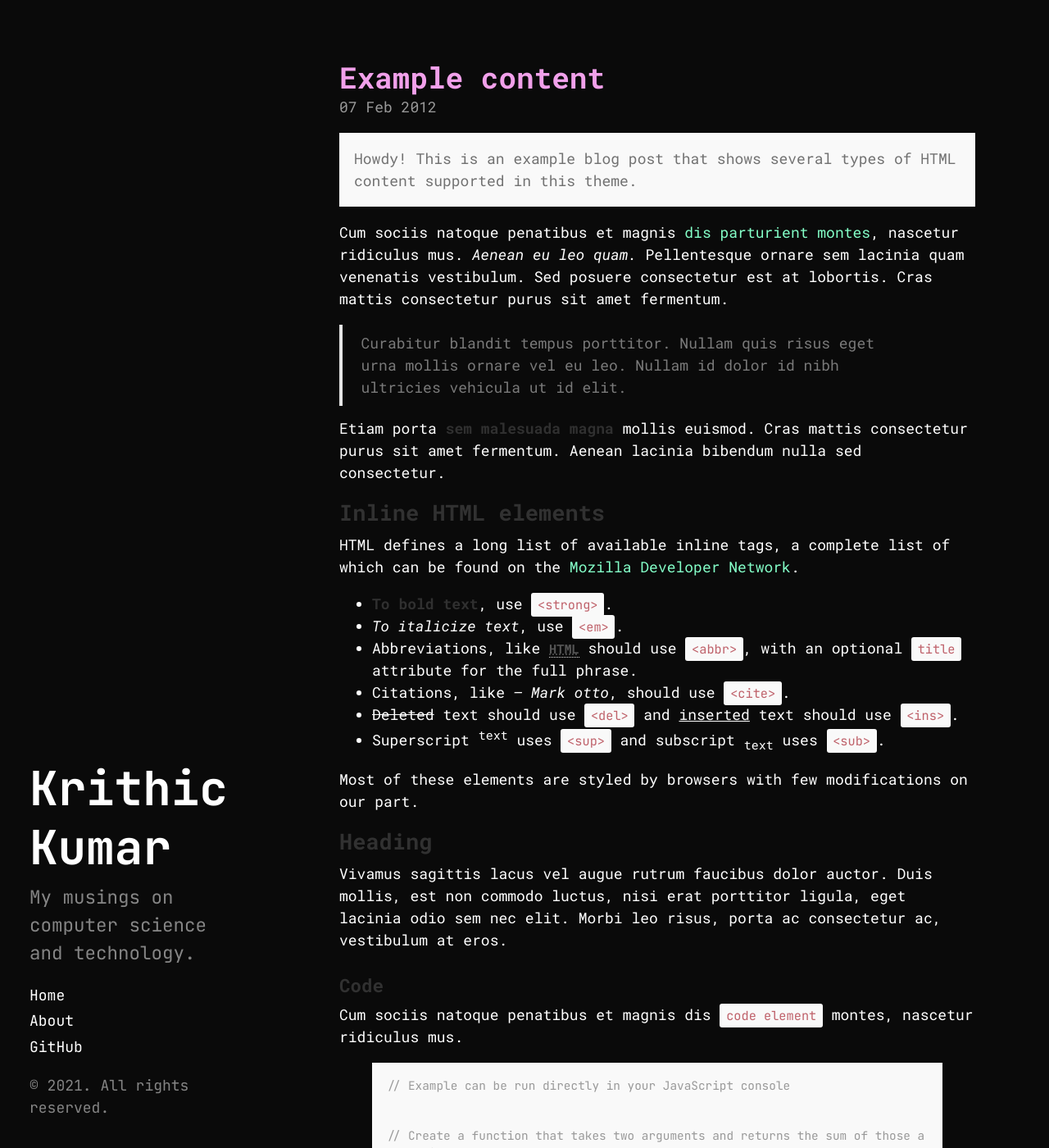
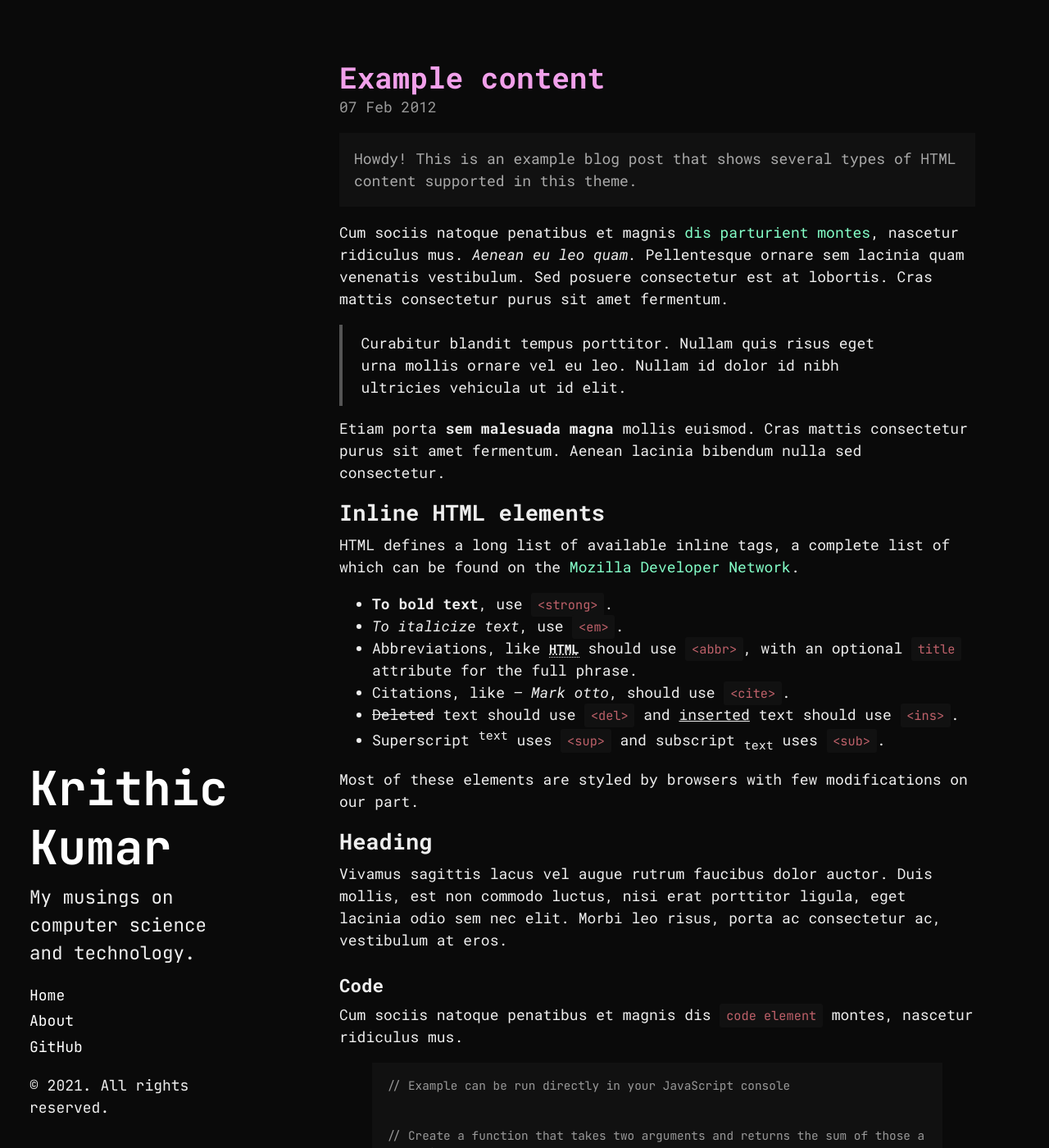
Before and after one commit to notjedi/notjedi.github.io, a Jekyll site: the page built from _posts/2012-02-07-example-content.md, in a window 1280 px wide and 1400 px high. Shown: the whole window at 82% size. Built offline with Jekyll 4.4.1, drawn with Linux system fonts in a browser that asks for light colours.

Commit message:
change colors, man i use using darkreader and didn't realize how bad the site was

```diff
--- a/public/css/poole.css
+++ b/public/css/poole.css
@@ -57,7 +57,7 @@ html {
 }
 
 body {
-  color: #fff;
+  color: #eee;
   background-color: #0a0a0a;
   -webkit-text-size-adjust: 100%;
       -ms-text-size-adjust: 100%;
@@ -68,7 +68,7 @@ h1, h2, h3, h4, h5, h6 {
   margin-bottom: .5rem;
   font-weight: bold;
   line-height: 1.25;
-  color: #313131;
+  color: #eee;
   text-rendering: optimizeLegibility;
 }
 h1 {
@@ -89,12 +89,13 @@ h4, h5, h6 {
 
 /* Body text */
 p {
+  color: #eee;
   margin-top: 0;
   margin-bottom: 1rem;
 }
 
 strong {
-  color: #303030;
+  color: #eee;
 }
 
 
@@ -123,7 +124,7 @@ hr {
 abbr {
   font-size: 85%;
   font-weight: bold;
-  color: #555;
+  color: #eee;
   text-transform: uppercase;
 }
 abbr[title] {
@@ -135,12 +136,13 @@ abbr[title] {
 code,
 pre {
   font-family: 'JetBrains Mono', Menlo, Monaco, monospace;
+  color: #eee;
 }
 code {
   padding: .25em .5em;
   font-size: 85%;
   color: #bf616a;
-  background-color: #f9f9f9;
+  background-color: #111;
   border-radius: 3px;
 }
 pre {
@@ -154,7 +156,7 @@ pre {
   white-space: pre-wrap;
   word-break: break-all;
   word-wrap: break-word;
-  background-color: #f9f9f9;
+  background-color: #111;
 }
 pre code {
   padding: 0;
@@ -176,10 +178,15 @@ pre code {
 .gist .gist-file {
   font-family: 'JetBrains Mono', Menlo, Monaco, monospace !important;
 }
+.gist-meta {
+    background-color: #111 !important;
+}
 .gist .markdown-body {
+  background-color: #111 !important;
   padding: 15px;
 }
 .gist pre {
+  background-color: #111 !important;
   padding: 0;
   background-color: transparent;
 }
@@ -199,7 +206,7 @@ blockquote {
   padding: .5rem 1rem;
   margin: .8rem 0;
   color: #7a7a7a;
-  border-left: .25rem solid #e5e5e5;
+  border-left: .25rem solid #555;
 }
 blockquote p:last-child {
   margin-bottom: 0;
@@ -222,17 +229,17 @@ img {
 table {
   margin-bottom: 1rem;
   width: 100%;
-  border: 1px solid #e5e5e5;
+  border: 1px solid #555;
   border-collapse: collapse;
 }
 td,
 th {
   padding: .25rem .5rem;
-  border: 1px solid #e5e5e5;
+  border: 1px solid #555;
 }
 tbody tr:nth-child(odd) td,
 tbody tr:nth-child(odd) th {
-  background-color: #f9f9f9;
+  background-color: #111;
 }
 
 
@@ -258,8 +265,8 @@ tbody tr:nth-child(odd) th {
 .message {
   margin-bottom: 1rem;
   padding: 1rem;
-  color: #717171;
-  background-color: #f9f9f9;
+  color: #aaa;
+  background-color: #111;
 }
 
 
```
